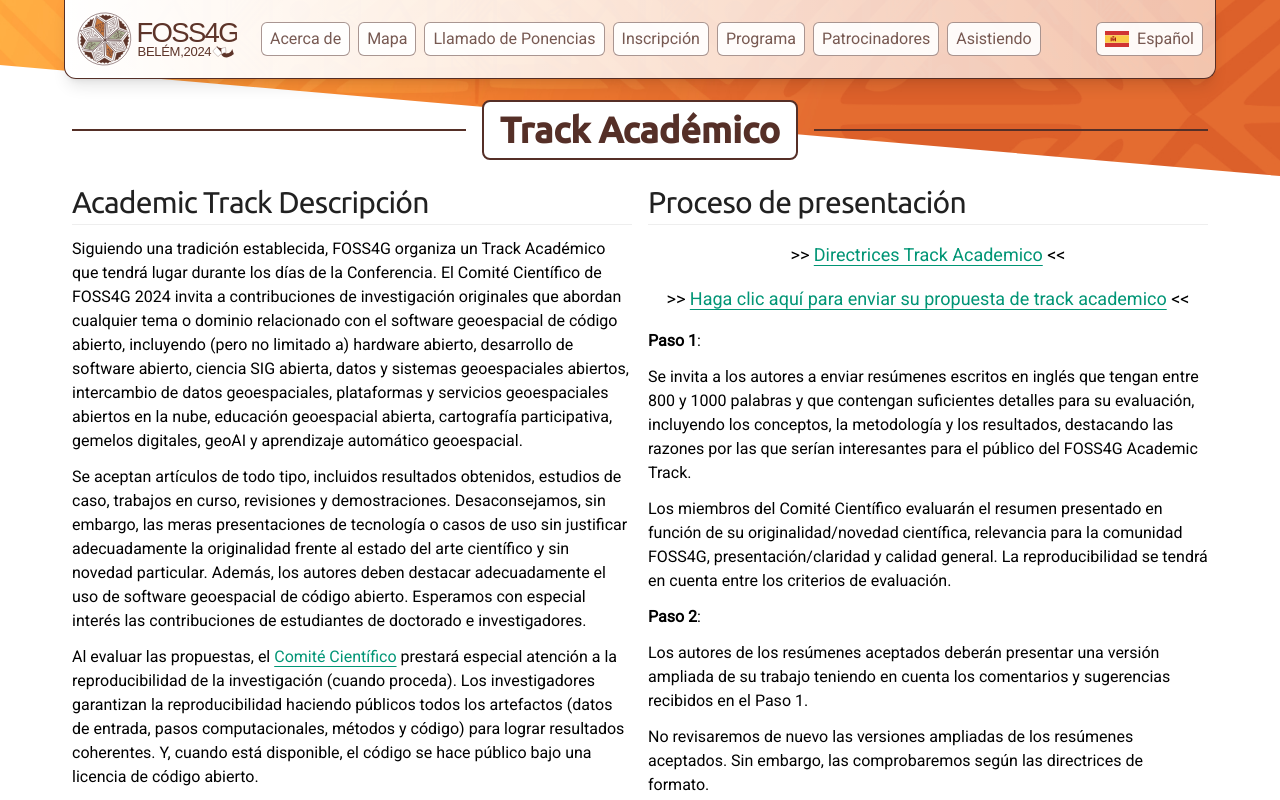
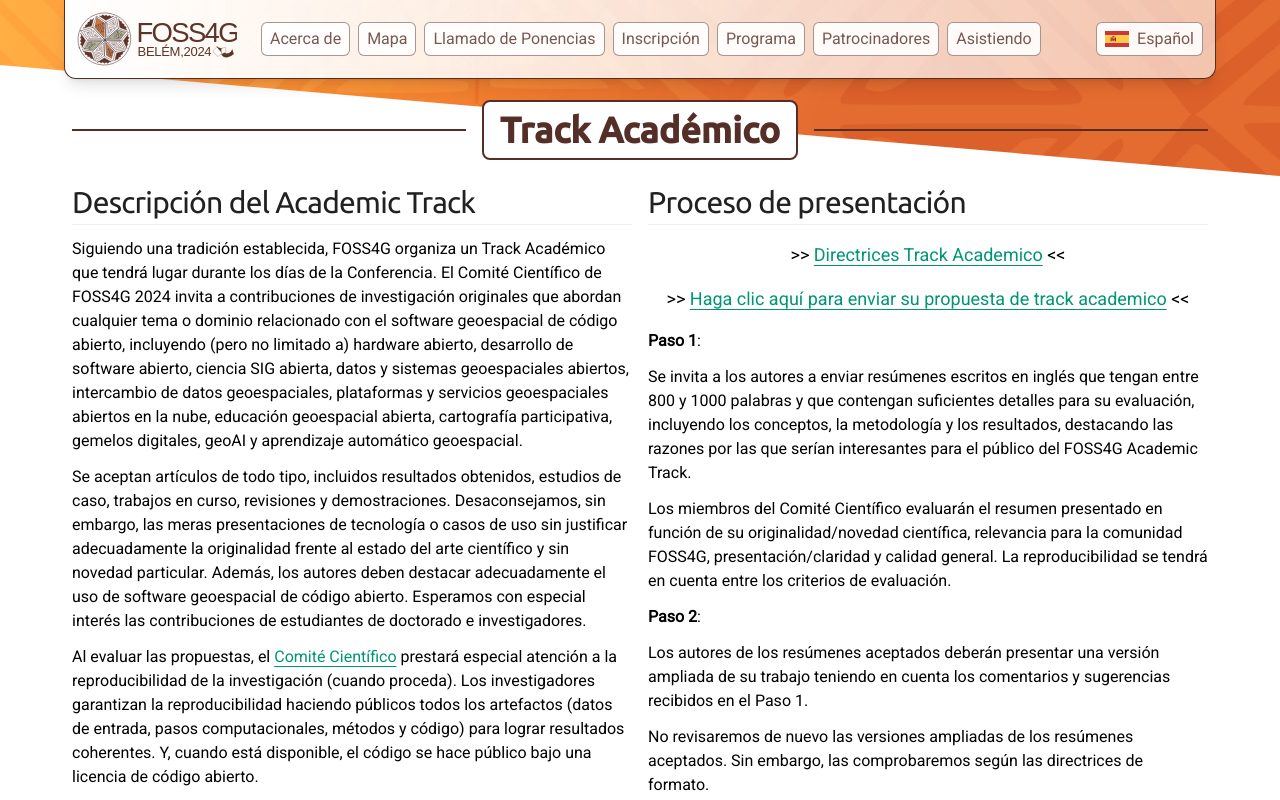
Before and after one commit to FOSS4G-2024-Belem/foss4g-2024-belem.github.io, a Next.js app: page /es/cfp/track-academico in a window 1280 px wide. Shown: the top 800 px of the page. Built offline with nearby package versions, Linux system fonts and the light colour scheme.

Commit message:
update academic track CFP ES

```diff
--- a/src/pages/es/cfp/track-academico.mdx
+++ b/src/pages/es/cfp/track-academico.mdx
@@ -15,7 +15,7 @@ export const metadata = {
   <div className="grid md:grid-cols-2 gap-4">
     <div className="">
 
-      #### Academic Track Descripción
+      #### Descripción del Academic Track
       ---
 
       Siguiendo una tradición establecida, FOSS4G organiza un Track Académico que tendrá lugar durante los días de la Conferencia. El Comité Científico de FOSS4G 2024 invita a contribuciones de investigación originales que abordan cualquier tema o dominio relacionado con el software geoespacial de código abierto, incluyendo (pero no limitado a) hardware abierto, desarrollo de software abierto, ciencia SIG abierta, datos y sistemas geoespaciales abiertos, intercambio de datos geoespaciales, plataformas y servicios geoespaciales abiertos en la nube, educación geoespacial abierta, cartografía participativa, gemelos digitales, geoAI y aprendizaje automático geoespacial.
```
